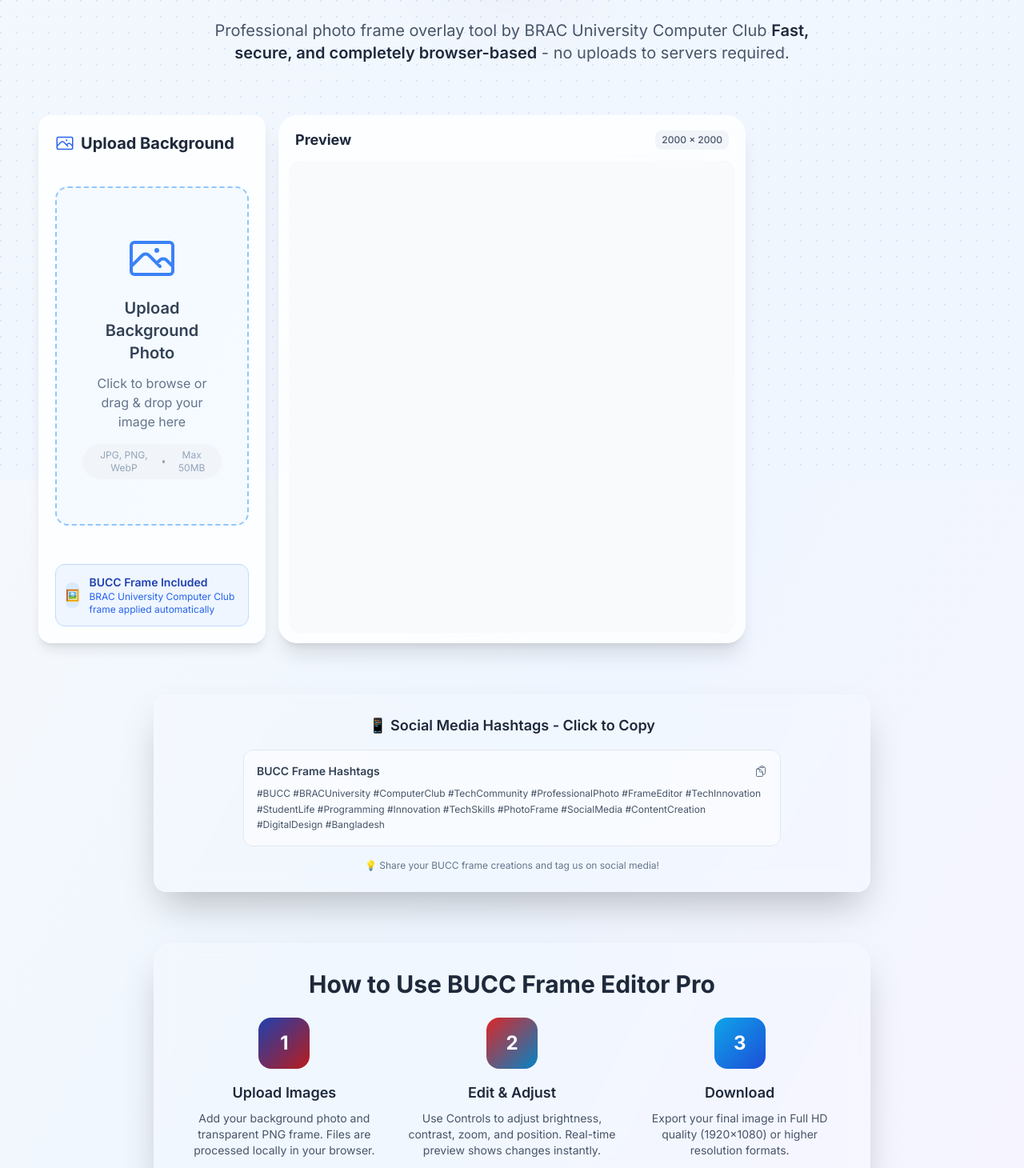
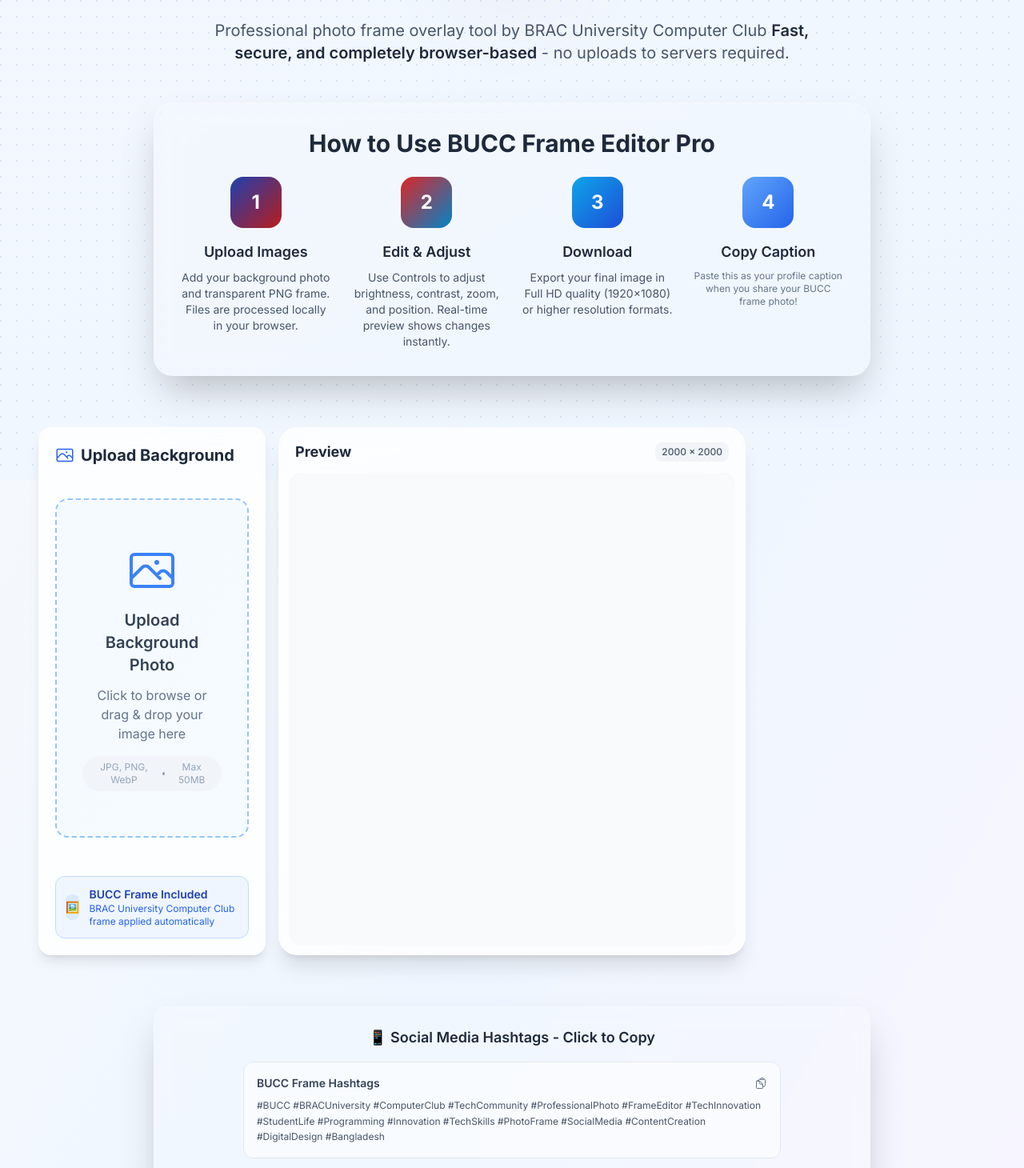
Before and after one commit to SiamFS/bucc_frame_adder, a React (Vite) app: page / in a window 1280 px wide. Shown: the part 200-1660 px from the top of the page at 80% size. Built offline with nearby package versions, Linux system fonts and the light colour scheme.

Commit message:
updated app.jsx

```diff
--- a/src/App.jsx
+++ b/src/App.jsx
@@ -60,6 +60,52 @@
             </div>
           </header>
 
+          {/* How to Use Section (now with 4 steps) */}
+          <section className="mb-12 text-center animate-fade-in" style={{ animationDelay: '0.2s' }}>
+            <div className="glass-morphism rounded-3xl p-8 max-w-4xl mx-auto bg-white/10 dark:bg-dark-bg-secondary/20 backdrop-blur-md border border-white/20 dark:border-dark-border-primary">
+              <h2 className="text-2xl lg:text-3xl font-bold text-slate-800 dark:text-dark-text-primary mb-6">
+                How to Use {organizationConfig.shortName} Frame Editor Pro
+              </h2>
+              <div className="grid grid-cols-1 md:grid-cols-4 gap-6 text-left">
+                <div className="flex flex-col items-center text-center">
+                  <div className="w-16 h-16 bg-gradient-to-br from-primary-500 to-secondary-600 dark:from-primary-400 dark:to-secondary-500 rounded-2xl flex items-center justify-center mb-4 transform hover:scale-110 transition-transform duration-300">
+                    <span className="text-2xl font-bold text-white">1</span>
+                  </div>
+                  <h3 className="text-lg font-semibold text-slate-800 dark:text-dark-text-primary mb-2">Upload Images</h3>
+                  <p className="text-slate-600 dark:text-dark-text-secondary text-sm">
+                    Add your background photo and transparent PNG frame. Files are processed locally in your browser.
+                  </p>
+                </div>
+                <div className="flex flex-col items-center text-center">
+                  <div className="w-16 h-16 bg-gradient-to-br from-secondary-500 to-accent-600 dark:from-secondary-400 dark:to-accent-500 rounded-2xl flex items-center justify-center mb-4 transform hover:scale-110 transition-transform duration-300">
+                    <span className="text-2xl font-bold text-white">2</span>
+                  </div>
+                  <h3 className="text-lg font-semibold text-slate-800 dark:text-dark-text-primary mb-2">Edit & Adjust</h3>
+                  <p className="text-slate-600 dark:text-dark-text-secondary text-sm">
+                    Use Controls to adjust brightness, contrast, zoom, and position. Real-time preview shows changes instantly.
+                  </p>
+                </div>
+                <div className="flex flex-col items-center text-center">
+                  <div className="w-16 h-16 bg-gradient-to-br from-accent-500 to-primary-600 dark:from-accent-400 dark:to-primary-500 rounded-2xl flex items-center justify-center mb-4 transform hover:scale-110 transition-transform duration-300">
+                    <span className="text-2xl font-bold text-white">3</span>
+                  </div>
+                  <h3 className="text-lg font-semibold text-slate-800 dark:text-dark-text-primary mb-2">Download</h3>
+                  <p className="text-slate-600 dark:text-dark-text-secondary text-sm">
+                    Export your final image in Full HD quality (1920×1080) or higher resolution formats.
+                  </p>
+                </div>
+                <div className="flex flex-col items-center text-center">
+                  <div className="w-16 h-16 bg-gradient-to-br from-blue-400 to-blue-600 dark:from-blue-300 dark:to-blue-500 rounded-2xl flex items-center justify-center mb-4 transform hover:scale-110 transition-transform duration-300">
+                    <span className="text-2xl font-bold text-white">4</span>
+                  </div>
+                  <h3 className="text-lg font-semibold text-slate-800 dark:text-dark-text-primary mb-2">Copy Caption</h3>
+
+                  <p className="text-xs text-slate-500 dark:text-dark-text-tertiary">Paste this as your profile caption when you share your BUCC frame photo!</p>
+                </div>
+              </div>
+            </div>
+          </section>
+
           {/* Main Editor */}
           <main className="animate-slide-up" style={{ animationDelay: '0.4s' }}>
             <ImageEditor />
@@ -101,50 +147,6 @@
                 <p className="text-xs text-slate-500 dark:text-dark-text-tertiary">
                   💡 Share your BUCC frame creations and tag us on social media!
                 </p>
-              </div>
-            </div>
-          </section>
-
-          {/* Instructions Section */}
-          <section className="mt-16 text-center animate-fade-in" style={{ animationDelay: '0.6s' }}>
-            <div className="glass-morphism rounded-3xl p-8 max-w-4xl mx-auto bg-white/10 dark:bg-dark-bg-secondary/20 backdrop-blur-md border border-white/20 dark:border-dark-border-primary">
-              <h2 className="text-2xl lg:text-3xl font-bold text-slate-800 dark:text-dark-text-primary mb-6">
-                How to Use {organizationConfig.shortName} Frame Editor Pro
-              </h2>
-
-              <div className="grid grid-cols-1 md:grid-cols-3 gap-6 text-left">
-                <div className="flex flex-col items-center text-center">
-                  <div className="w-16 h-16 bg-gradient-to-br from-primary-500 to-secondary-600 dark:from-primary-400 dark:to-secondary-500 rounded-2xl flex items-center justify-center mb-4 transform hover:scale-110 transition-transform duration-300">
-                    <span className="text-2xl font-bold text-white">1</span>
-                  </div>
-                  <h3 className="text-lg font-semibold text-slate-800 dark:text-dark-text-primary mb-2">Upload Images</h3>
-                  <p className="text-slate-600 dark:text-dark-text-secondary text-sm">
-                    Add your background photo and transparent PNG frame.
-                    Files are processed locally in your browser.
-                  </p>
-                </div>
-
-                <div className="flex flex-col items-center text-center">
-                  <div className="w-16 h-16 bg-gradient-to-br from-secondary-500 to-accent-600 dark:from-secondary-400 dark:to-accent-500 rounded-2xl flex items-center justify-center mb-4 transform hover:scale-110 transition-transform duration-300">
-                    <span className="text-2xl font-bold text-white">2</span>
-                  </div>
-                  <h3 className="text-lg font-semibold text-slate-800 dark:text-dark-text-primary mb-2">Edit & Adjust</h3>
-                  <p className="text-slate-600 dark:text-dark-text-secondary text-sm">
-                    Use Controls to adjust brightness, contrast, zoom,
-                    and position. Real-time preview shows changes instantly.
-                  </p>
-                </div>
-
-                <div className="flex flex-col items-center text-center">
-                  <div className="w-16 h-16 bg-gradient-to-br from-accent-500 to-primary-600 dark:from-accent-400 dark:to-primary-500 rounded-2xl flex items-center justify-center mb-4 transform hover:scale-110 transition-transform duration-300">
-                    <span className="text-2xl font-bold text-white">3</span>
-                  </div>
-                  <h3 className="text-lg font-semibold text-slate-800 dark:text-dark-text-primary mb-2">Download</h3>
-                  <p className="text-slate-600 dark:text-dark-text-secondary text-sm">
-                    Export your final image in Full HD quality (1920×1080)
-                    or higher resolution formats.
-                  </p>
-                </div>
               </div>
             </div>
           </section>
```
